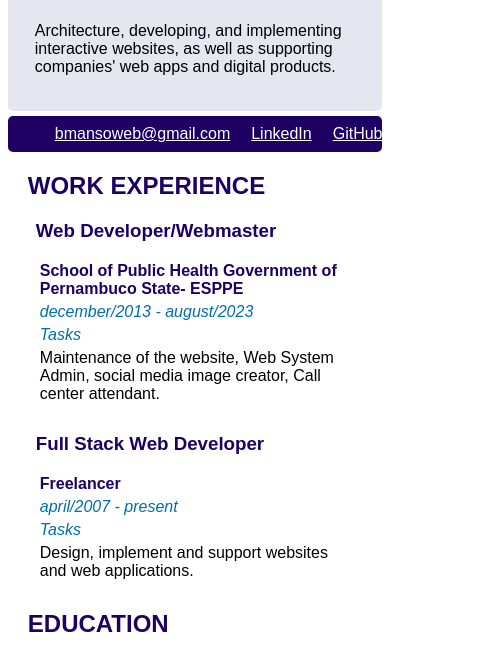
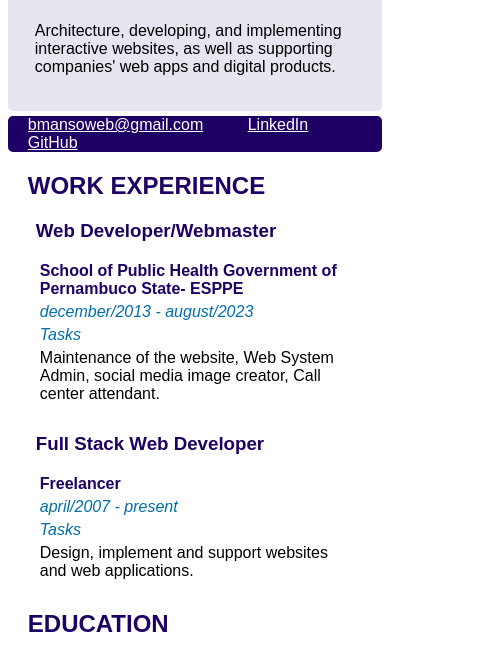
Before and after one commit to m4n50/resume, a plain HTML site: page index.html in a window 390 px wide. Shown: the part 117-772 px from the top of the page, 494 px wide, since content can reach past the window. Drawn offline with Linux system fonts and the light colour scheme.

Commit message:
...struggling with responsiveness

```diff
--- a/index.html
+++ b/index.html
@@ -18,9 +18,8 @@
             width: 96%;
         }
         ul{
-            width: 60%;
             display: grid;
-            grid-template-columns: 1fr 1fr 1fr 1fr 1fr;
+            grid-template-columns: 1fr 1fr;
             gap: 3px;
         }
         ul li {
@@ -63,7 +62,10 @@
             border-radius: 5px;
             background-color: var(--dark-blue);
         }
-        #external-links *{ padding: 3px;}
+        #external-links *{
+            padding: 10px;
+            margin: 10px;
+        }
         a{ color: white; }
         .right-side h3{
             margin: 30px;
@@ -99,11 +101,9 @@
             <p>Architecture, developing, and implementing interactive websites, as well as supporting companies' web apps and digital products.</p>
         </header>
         <section id="external-links" class="right-side">
-            <ul>
-                <li><a href="mailto:>bmansoweb@gmail.com">bmansoweb@gmail.com</a></li>
-                <li><a href="https://www.linkedin.com/in/bruno-manso-17120542/" target="_blank">LinkedIn</a></li>
-                <li><a href="https://www.github.com/m4n50" target="_blank">GitHub</a></li>
-            </ul>
+            <a href="mailto:>bmansoweb@gmail.com">bmansoweb@gmail.com</a>
+            <a href="https://www.linkedin.com/in/bruno-manso-17120542/" target="_blank">LinkedIn</a>
+            <a href="https://www.github.com/m4n50" target="_blank">GitHub</a>
         </section>
         <section class="left-side">
             <div id="work-experience" class="activity">
```
